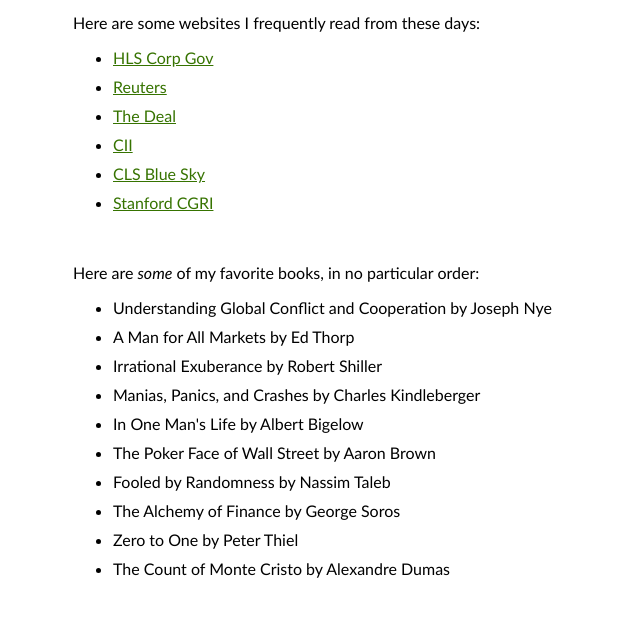
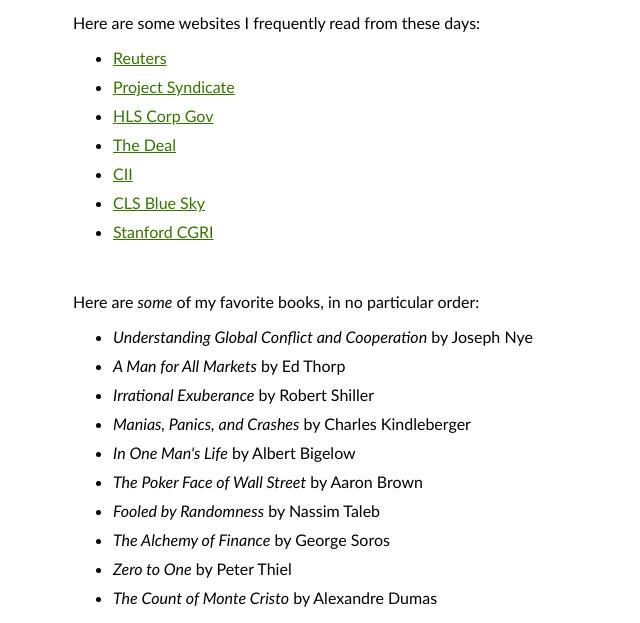
Before and after one commit to PrestonYadegar/PrestonYadegar.github.io, a plain HTML site: page reading.html in a window 1280 px wide. Shown: the part 245-868 px from the top of the page, without its empty margins (319-959 px from the left). Before the commit the page ends 839 px from the top, so only its background shows below. Drawn offline with Linux system fonts and the light colour scheme.

Commit message:
Remove pages folder. Add links

```diff
--- a/pages/reading.html
+++ b/reading.html
@@ -29,7 +29,7 @@
 </head>
 <body>
 <nav class="navbar">
-  <a class="header" href="../index.html">
+  <a class="header" href="./">
     Preston Yadegar
   </a>
   <a class="navbar-link" href="./about.html">
@@ -54,15 +54,21 @@
   </p>
   <ul>
     <li class="list-link">
+      <a href="https://www.reuters.com/"
+         rel="nofollow noopener noreferrer" target="_blank">
+        Reuters
+      </a>
+    </li>
+    <li class="list-link">
+      <a href="https://www.project-syndicate.org/"
+         rel="nofollow noopener noreferrer" target="_blank">
+        Project Syndicate
+      </a>
+    </li>
+    <li class="list-link">
       <a href="https://corpgov.law.harvard.edu/"
          rel="nofollow noopener noreferrer" target="_blank">
         HLS Corp Gov
-      </a>
-    </li>
-    <li class="list-link">
-      <a href="https://www.reuters.com/"
-         rel="nofollow noopener noreferrer" target="_blank">
-        Reuters
       </a>
     </li>
     <li class="list-link">
@@ -96,34 +102,34 @@
   </p>
   <ul>
     <li class="list-link">
-      Understanding Global Conflict and Cooperation by Joseph Nye
+      <i>Understanding Global Conflict and Cooperation</i> by Joseph Nye
     </li>
     <li class="list-link">
-      A Man for All Markets by Ed Thorp
+      <i>A Man for All Markets</i> by Ed Thorp
     </li>
     <li class="list-link">
-      Irrational Exuberance by Robert Shiller
+      <i>Irrational Exuberance</i> by Robert Shiller
     </li>
     <li class="list-link">
-      Manias, Panics, and Crashes by Charles Kindleberger
+      <i>Manias, Panics, and Crashes</i> by Charles Kindleberger
     </li>
     <li class="list-link">
-      In One Man's Life by Albert Bigelow
+      <i>In One Man's Life</i> by Albert Bigelow
     </li>
     <li class="list-link">
-      The Poker Face of Wall Street by Aaron Brown
+      <i>The Poker Face of Wall Street</i> by Aaron Brown
     </li>
     <li class="list-link">
-      Fooled by Randomness by Nassim Taleb
+      <i>Fooled by Randomness</i> by Nassim Taleb
     </li>
     <li class="list-link">
-      The Alchemy of Finance by George Soros
+      <i>The Alchemy of Finance</i> by George Soros
     </li>
     <li class="list-link">
-      Zero to One by Peter Thiel
+      <i>Zero to One</i> by Peter Thiel
     </li>
     <li class="list-link">
-      The Count of Monte Cristo by Alexandre Dumas
+      <i>The Count of Monte Cristo</i> by Alexandre Dumas
     </li>
   </ul>
 </div>
```
Also changed, not shown: about.html (renamed from pages/about.html, +3 -3 lines), archives.html (renamed from pages/archives.html, +1 -1 lines), index.html (+4 -4 lines).
